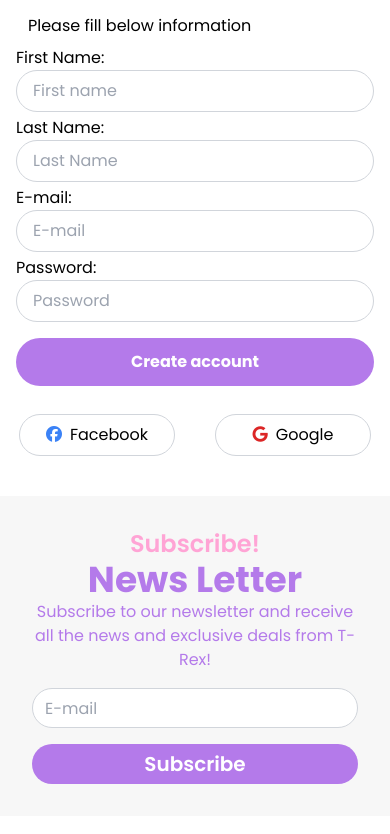
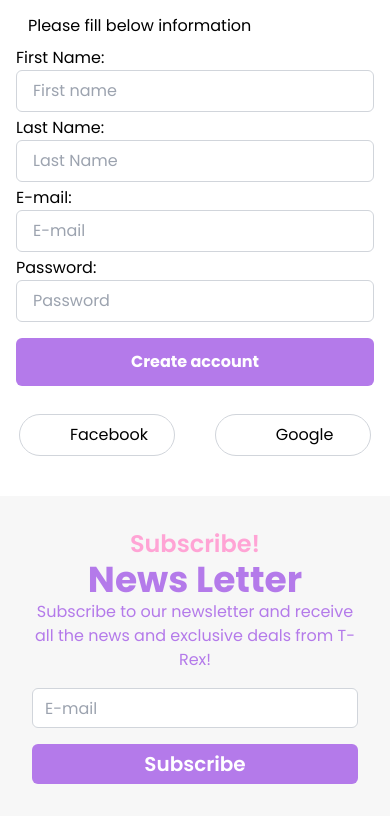
Before and after one commit to T-Rex-Back-Hole/Art-toy_Project, a React (Vite) app: page /register in a window 390 px wide. Shown: the part 242-1076 px from the top of the page. Built offline with nearby package versions, Linux system fonts and the light colour scheme; no server answers.

Commit message:
colur login

```diff
--- a/package.json
+++ b/package.json
@@ -18,6 +18,8 @@
   },
   "dependencies": {
     "axios": "^1.7.7",
+    "framer-motion": "^11.11.17",
+    "motion": "^11.11.17",
     "react": "^18.3.1",
     "react-dom": "^18.3.1",
     "react-loading": "^2.0.3",
--- a/src/pages/Login.jsx
+++ b/src/pages/Login.jsx
@@ -2,6 +2,7 @@ import React, { useState } from "react";
 import ReactLoading from 'react-loading';
 import Register from "./Register";
 import { Link, useNavigate } from "react-router-dom";
+import { motion } from "framer-motion";
 
 const Login = () => {
   const [email, setEmail] = useState("");
@@ -26,7 +27,14 @@ const Login = () => {
 
   return (
     <>
-      <div className="font-bold text-5xl text-center my-12">Log in</div>
+      <motion.div
+        className="font-bold text-5xl text-center my-12"
+        initial={{ opacity: 0 }}
+        animate={{ opacity: 1 }}
+        transition={{ duration: 0.5 }}
+      >
+        Log in
+      </motion.div>
       <section
         id="form"
         className="flex flex-col justify-center lg:flex-row lg:justify-center"
@@ -80,16 +88,16 @@ const Login = () => {
       >
         <button
           id="facebook-login"
-          class="rounded-full w-2/5 mt-4 md:mt-0 py-2 border border-gray-300 lg:rounded-md lg:w-full lg:hover:bg-gray-100"
+          className="rounded-full w-2/5 mt-4 md:mt-0 py-2 border border-gray-300 lg:rounded-md lg:w-full lg:hover:bg-blue-600 transition duration-300 ease-in-out"
         >
-          <i class="fa-brands fa-facebook text-blue-500 mr-2 lg:mr-4 "></i>
+          <i className="fa-brands fa-facebook text-white mr-2 lg:mr-4"></i>
           Facebook
         </button>
         <button
           id="google-login"
-          class="rounded-full w-2/5 mt-4 md:mt-0 py-2 border border-gray-300 lg:rounded-md lg:w-full lg:hover:bg-gray-100"
+          className="rounded-full w-2/5 mt-4 md:mt-0 py-2 border border-gray-300 lg:rounded-md lg:w-full lg:hover:bg-red-600 transition duration-300 ease-in-out"
         >
-          <i class="fa-brands fa-google text-red-600 mr-2 lg:mr-4"></i>
+          <i className="fa-brands fa-google text-white mr-2 lg:mr-4"></i>
           Google
         </button>
       </div>
@@ -113,7 +121,7 @@ const Login = () => {
           <input
             type="email"
             placeholder="E-mail"
-            className="h-10 mt-4 placeholder:pl-3 rounded-full w-full lg:w-96 lg:h-12 lg:m-4 lg:px-4 lg:py-2 border border-gray-300 lg:rounded-md lg:placeholder:pl-0 focus:ring-1 focus:outline-none"
+            className="h-10 mt-4 placeholder:pl-3 rounded-full w-full lg:w-96 lg:h-12 lg:m-4 lg:px-4 lg:py-2 border border-gray-300 lg:rounded-full lg:placeholder:pl-0 focus:ring-1 focus:outline-none"
           />
           <button
             type="submit"
--- a/src/pages/Register.jsx
+++ b/src/pages/Register.jsx
@@ -1,6 +1,7 @@
 import React, { useEffect, useState } from "react";
 import { Link } from "react-router-dom";
 import { useNavigate } from "react-router-dom";
+import { motion } from "framer-motion";
 
 const Register = () => {
   const [isEmailValid, setIsEmailValid] = useState(true);
@@ -56,8 +57,14 @@ const Register = () => {
 
   return (
     <>
-      <div className="font-bold text-5xl text-center my-12">Sign up</div>
-
+      <motion.div
+        className="font-bold text-5xl text-center my-12"
+        initial={{ opacity: 0 }}
+        animate={{ opacity: 1 }}
+        transition={{ duration: 0.5 }}
+      >
+        Sign up
+      </motion.div>
       <section
         id="form"
         onSubmit={handleSubmit}
@@ -78,7 +85,7 @@ const Register = () => {
               value={formUser.firstName}
               placeholder="First name"
               onChange={handleChange}
-              className="w-full rounded-full px-4 py-2 border mb-1 border-gray-300 lg:rounded-md focus:ring-1 focus:outline-none"
+              className="w-full rounded-md px-4 py-2 border mb-1 border-gray-300 focus:ring-2 focus:ring-purple-500 focus:outline-none"
             />
           </label>
           <label>
@@ -89,7 +96,7 @@ const Register = () => {
               value={formUser.lastName}
               placeholder="Last Name"
               onChange={handleChange}
-              className="w-full rounded-full px-4 py-2 mb-1 border border-gray-300 lg:rounded-md focus:ring-1 focus:outline-none"
+              className="w-full rounded-md px-4 py-2 mb-1 border border-gray-300 focus:ring-2 focus:ring-purple-500 focus:outline-none"
             />
           </label>
           <label>
@@ -103,7 +110,7 @@ const Register = () => {
                 setEmail(event.target.value);
                 handleChange();
               }}
-              className="w-full rounded-full px-4 py-2 mb-1 border border-gray-300 lg:rounded-md focus:ring-1 focus:outline-none"
+              className="w-full rounded-md px-4 py-2 mb-1 border border-gray-300 focus:ring-2 focus:ring-purple-500 focus:outline-none"
             />
             {!isEmailValid && (
               <p className="text-red-600">Email is incorrect</p>
@@ -120,7 +127,7 @@ const Register = () => {
                 setPassword(event.target.value);
                 handleChange();
               }}
-              className="w-full rounded-full px-4 py-2 mb-2 border border-gray-300 lg:rounded-md focus:ring-1 focus:outline-none"
+              className="w-full rounded-md px-4 py-2 mb-2 border border-gray-300 focus:ring-2 focus:ring-purple-500 focus:outline-none"
             />
             {!isPasswordStrong && (
               <p className="text-red-600">
@@ -133,7 +140,7 @@ const Register = () => {
           <div id="btn-create-account" className="flex w-full">
             <button
               type="submit"
-              class="w-full rounded-full mt-2 font-bold bg-[#B47AEA] text-white py-3 px-6 mb-3 lg:mt-0 lg:rounded-md lg:hover:bg-purple-600 focus:outline-none"
+              className="w-full rounded-md mt-2 font-bold bg-[#B47AEA] text-white py-3 px-6 mb-3 lg:mt-0 lg:hover:bg-purple-600 focus:outline-none transition duration-300 ease-in-out"
             >
               Create account
             </button>
@@ -147,16 +154,16 @@ const Register = () => {
       >
         <button
           id="facebook-login"
-          class="rounded-full w-2/5 mt-4 md:mt-0 py-2 border border-gray-300 lg:rounded-md lg:w-full lg:hover:bg-gray-100"
+          className="rounded-full w-2/5 mt-4 md:mt-0 py-2 border border-gray-300 lg:rounded-md lg:w-full lg:hover:bg-blue-600 transition duration-300 ease-in-out"
         >
-          <i class="fa-brands fa-facebook text-blue-500 mr-2 lg:mr-4"></i>
+          <i className="fa-brands fa-facebook text-white mr-2 lg:mr-4"></i>
           Facebook
         </button>
         <button
           id="google-login"
-          class="rounded-full w-2/5 mt-4 md:mt-0 py-2 border border-gray-300 lg:rounded-md lg:w-full lg:hover:bg-gray-100"
+          className="rounded-full w-2/5 mt-4 md:mt-0 py-2 border border-gray-300 lg:rounded-md lg:w-full lg:hover:bg-red-600 transition duration-300 ease-in-out"
         >
-          <i class="fa-brands fa-google text-red-600 mr-2 lg:mr-4"></i>
+          <i className="fa-brands fa-google text-white mr-2 lg:mr-4"></i>
           Google
         </button>
       </div>
@@ -180,12 +187,12 @@ const Register = () => {
           <input
             type="email"
             placeholder="E-mail"
-            className="h-10 mt-4 placeholder:pl-3 rounded-full w-full lg:w-96 lg:h-12 lg:m-4 lg:px-4 lg:py-2 border border-gray-300 lg:rounded-md lg:placeholder:pl-0 focus:ring-1 focus:outline-none"
+            className="h-10 mt-4 placeholder:pl-3 rounded-md w-full lg:w-96 lg:h-12 lg:m-4 lg:px-4 lg:py-2 border border-gray-300 focus:ring-2 focus:ring-purple-500 focus:outline-none"
           />
           <button
             type="submit"
             id="subscribe-btn"
-            className="h-10 mt-4 bg-[#B47AEA] rounded-full lg:h-12 lg:px-12 lg:py-2  lg:rounded-md text-white lg:hover:bg-purple-600 focus:outline-none font-semibold text-xl"
+            className="h-10 mt-4 bg-[#B47AEA] rounded-md lg:h-12 lg:px-12 lg:py-2 text-white lg:hover:bg-purple-600 focus:outline-none font-semibold text-xl"
           >
             Subscribe
           </button>
```
Also changed, not shown: 1 other file (tests, documents, lock files or other folders).
